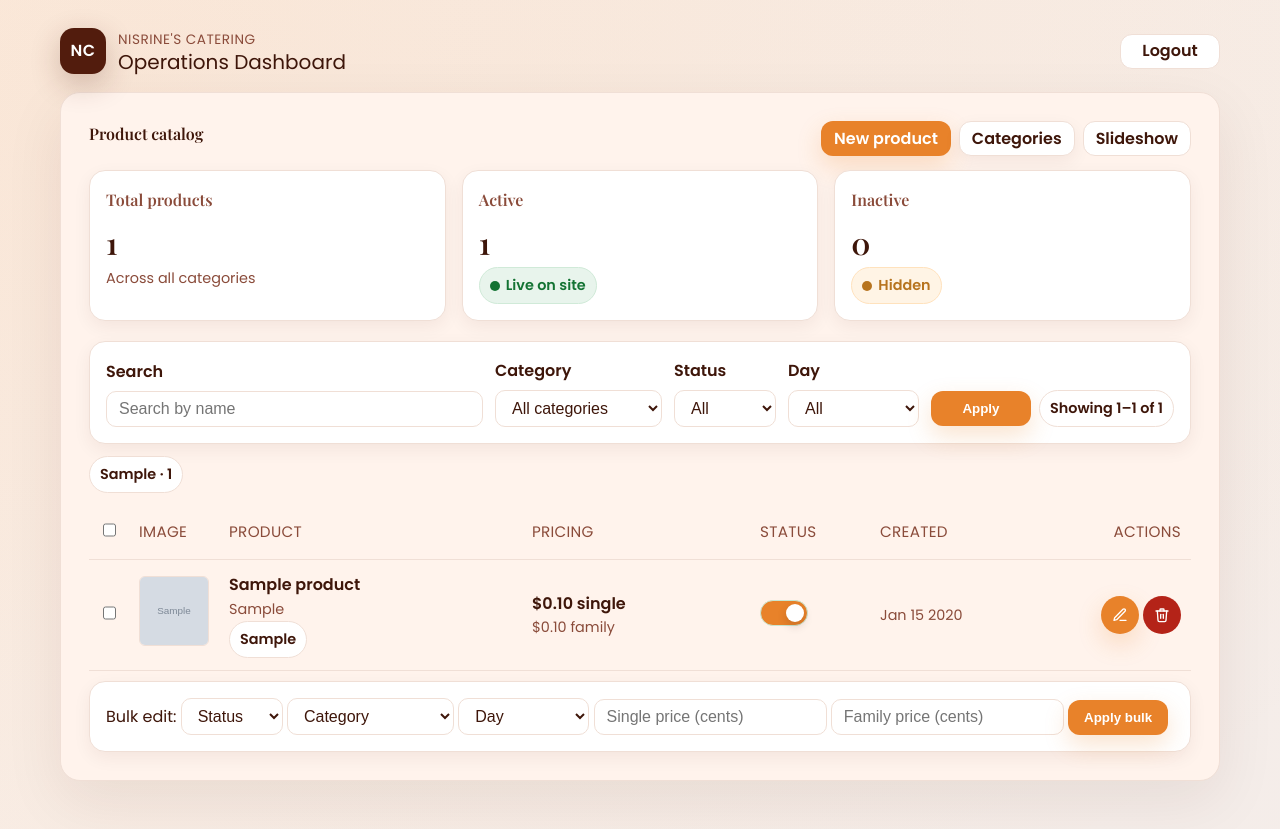
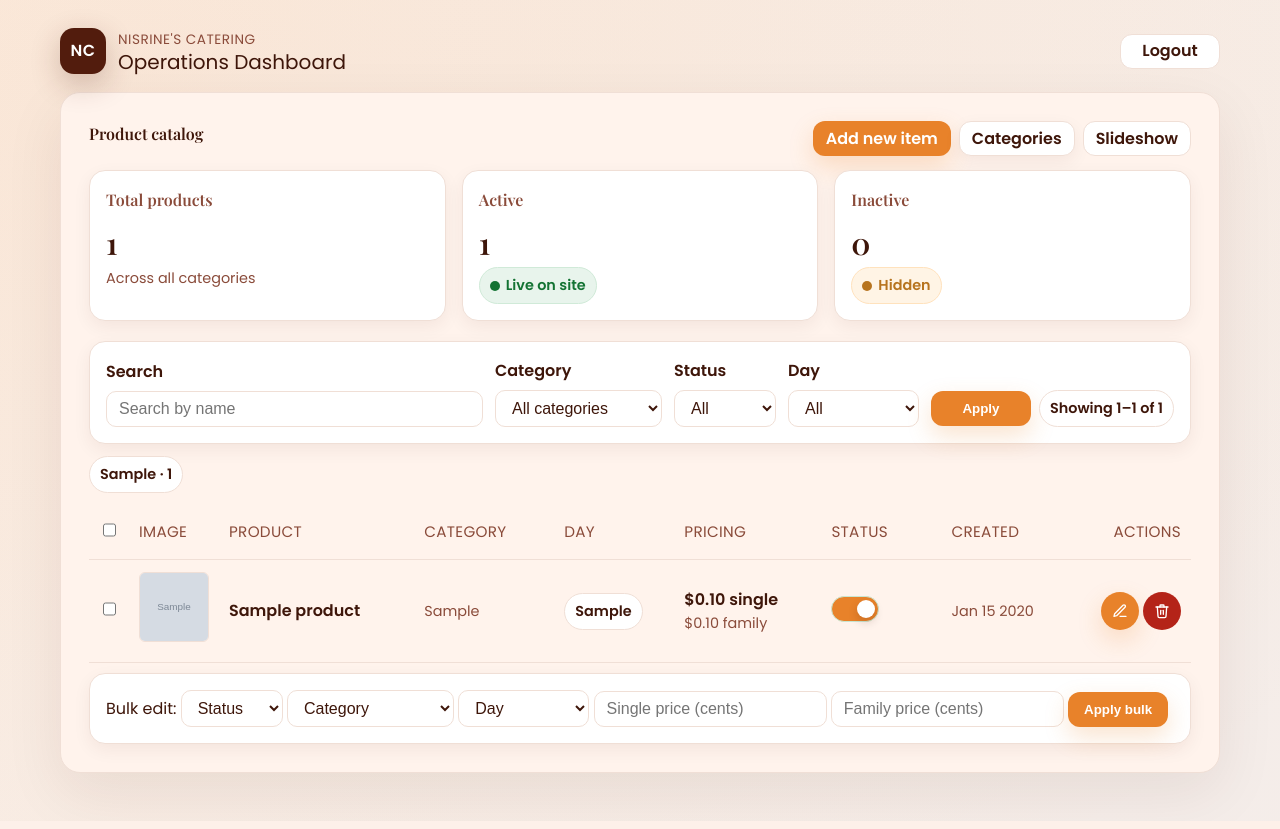
Before and after one commit to Muno7/nisrines_catering, a Flask app: page /admin/products in a window 1280 px wide. Run offline with Flask 3, Linux system fonts and the light colour scheme; a user stored in the database is signed in; tables that the repository leaves empty hold one stand-in row (values such as "Sample post"); grey boxes marked "Sample" are stand-in pictures; some libraries are stand-ins or nearby versions.

Commit message:
Change category in edit product fixed and UI enhancements

```diff
--- a/backend/app/admin/routes.py
+++ b/backend/app/admin/routes.py
@@ -223,7 +223,7 @@ def edit_product(product_id: str):
     product = Product.query.get_or_404(product_id)
     form = ProductForm(obj=product)
     form.category_id.choices = _category_choices()
-    if product.category_id:
+    if request.method == "GET" and product.category_id:
         form.category_id.data = product.category_id
     if not product.status:
         form.status.data = "active" if product.is_active else "inactive"
--- a/backend/app/templates/admin/products.html
+++ b/backend/app/templates/admin/products.html
@@ -9,7 +9,7 @@
       <h2>Product catalog</h2>
     </div>
     <div class="actions">
-      <a class="btn" href="{{ url_for('admin.new_product') }}">New product</a>
+      <a class="btn" href="{{ url_for('admin.new_product') }}">Add new item</a>
       <a class="btn btn-secondary" href="{{ url_for('admin.categories') }}">Categories</a>
       <a class="btn btn-ghost" href="{{ url_for('admin.slideshow') }}">Slideshow</a>
     </div>
@@ -92,6 +92,8 @@
             <th style="width:36px;"><input type="checkbox" id="bulk-all"></th>
             <th style="width:80px;">Image</th>
             <th>Product</th>
+            <th style="width:140px;">Category</th>
+            <th style="width:120px;">Day</th>
             <th>Pricing</th>
             <th style="width:120px;">Status</th>
             <th style="width:120px;">Created</th>
@@ -108,11 +110,17 @@
               <td>
                 <div class="text-block">
                   <div class="row-title">{{ p.name }}</div>
-                  <div class="muted">{{ p.category.title() if p.category else "Uncategorized" }}</div>
-                  {% if p.day %}
-                    <div class="badge badge-neutral">{{ p.day.title() }}</div>
-                  {% endif %}
                 </div>
+              </td>
+              <td>
+                <div class="muted">{{ p.category.title() if p.category else "Uncategorized" }}</div>
+              </td>
+              <td>
+                {% if p.day %}
+                  <div class="badge badge-neutral">{{ p.day.title() }}</div>
+                {% else %}
+                  <span class="muted">—</span>
+                {% endif %}
               </td>
               <td>
                 {% if p.priceFamilyCents and p.priceFamilyCents > 0 %}
```
